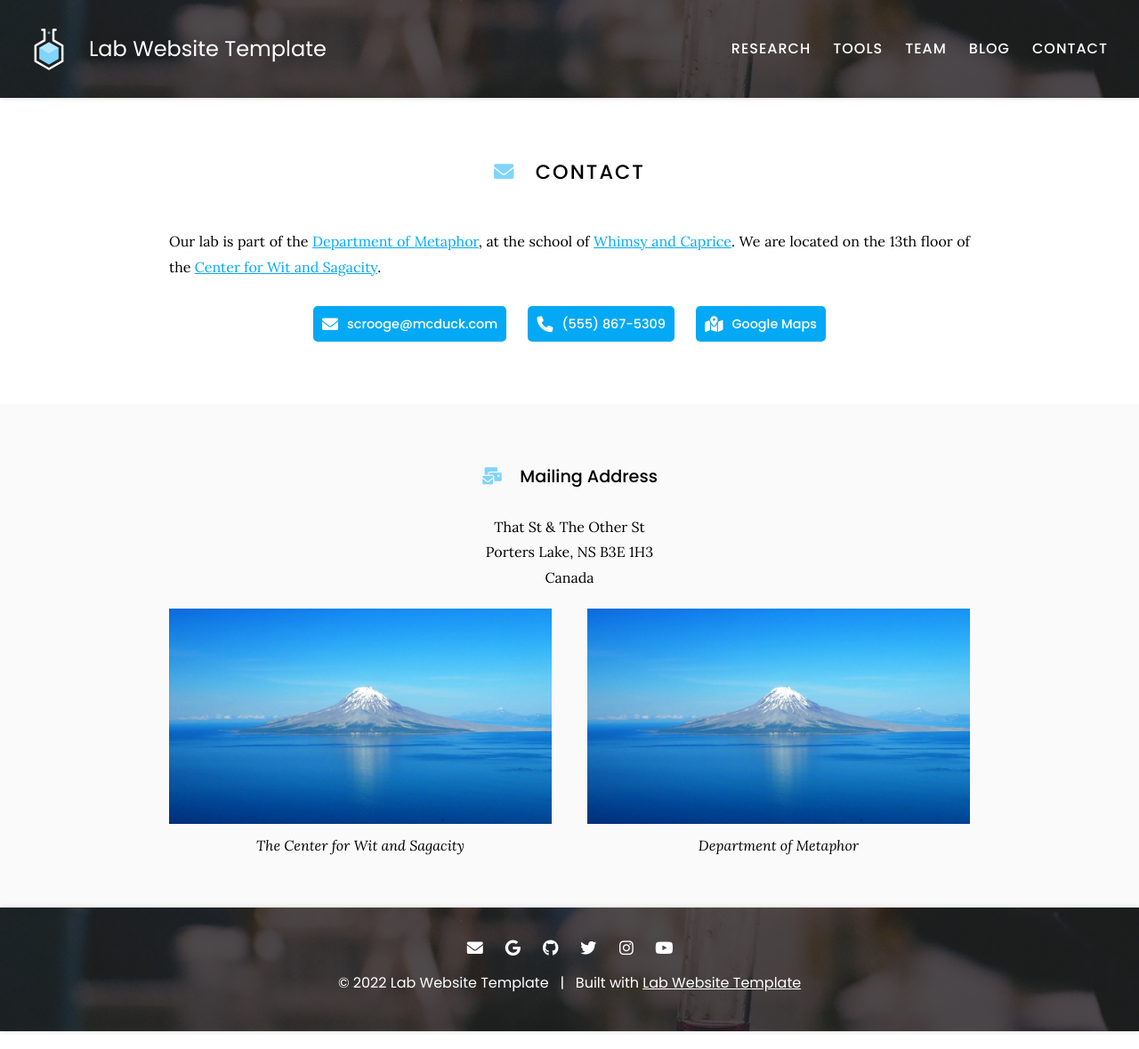
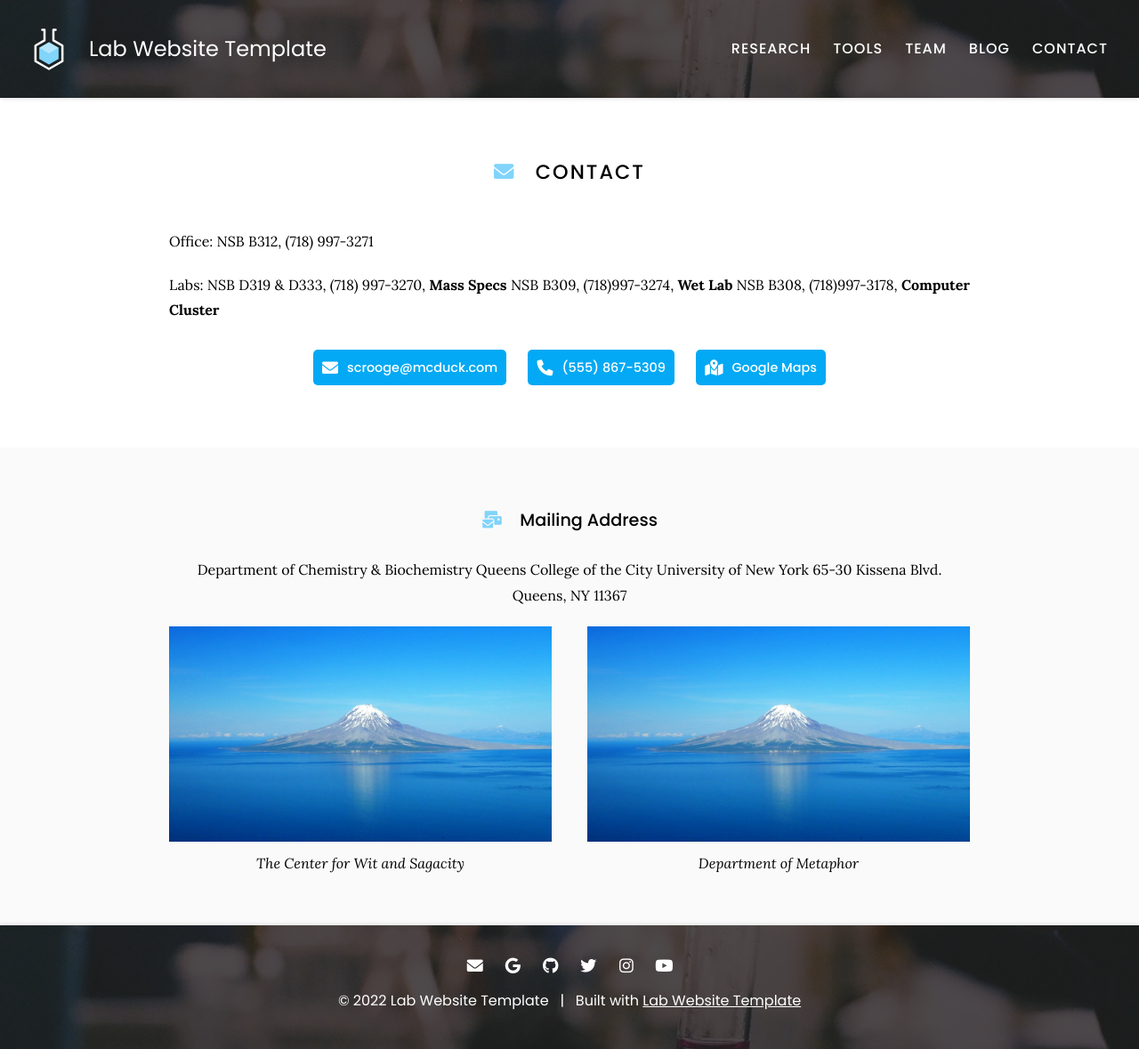
Before and after one commit to ZiZijourney/Liu-web, a Jekyll site: the page built from contact/index.md, in a window 1280 px wide. Shown: the whole page at 89% size. Built offline with Jekyll 4.4.1, drawn with Linux system fonts in a browser that asks for light colours.

Commit message:
Update index.md

```diff
--- a/contact/index.md
+++ b/contact/index.md
@@ -7,8 +7,11 @@ nav:
 
 # <i class="fas fa-envelope"></i>Contact
 
-Our lab is part of the [Department of Metaphor](), at the school of [Whimsy and Caprice]().
-We are located on the 13th floor of the [Center for Wit and Sagacity]().
+Office:  NSB B312, (718) 997-3271
+
+Labs: NSB D319 & D333, (718) 997-3270, **Mass Specs**
+ NSB B309, (718)997-3274, **Wet Lab**
+ NSB B308,  (718)997-3178, **Computer Cluster**
 
 {%
   include link.html
@@ -43,9 +46,10 @@ We are located on the 13th floor of the [Center for Wit and Sagacity]().
 
 ### <i class="fas fa-mail-bulk"></i>Mailing Address
 
-That St & The Other St
-Porters Lake, NS B3E 1H3
-Canada
+Department of Chemistry & Biochemistry
+Queens College of the City University of New York
+65-30 Kissena Blvd.
+Queens, NY 11367
 {:.center}
 
 {% capture col1 %}
```
